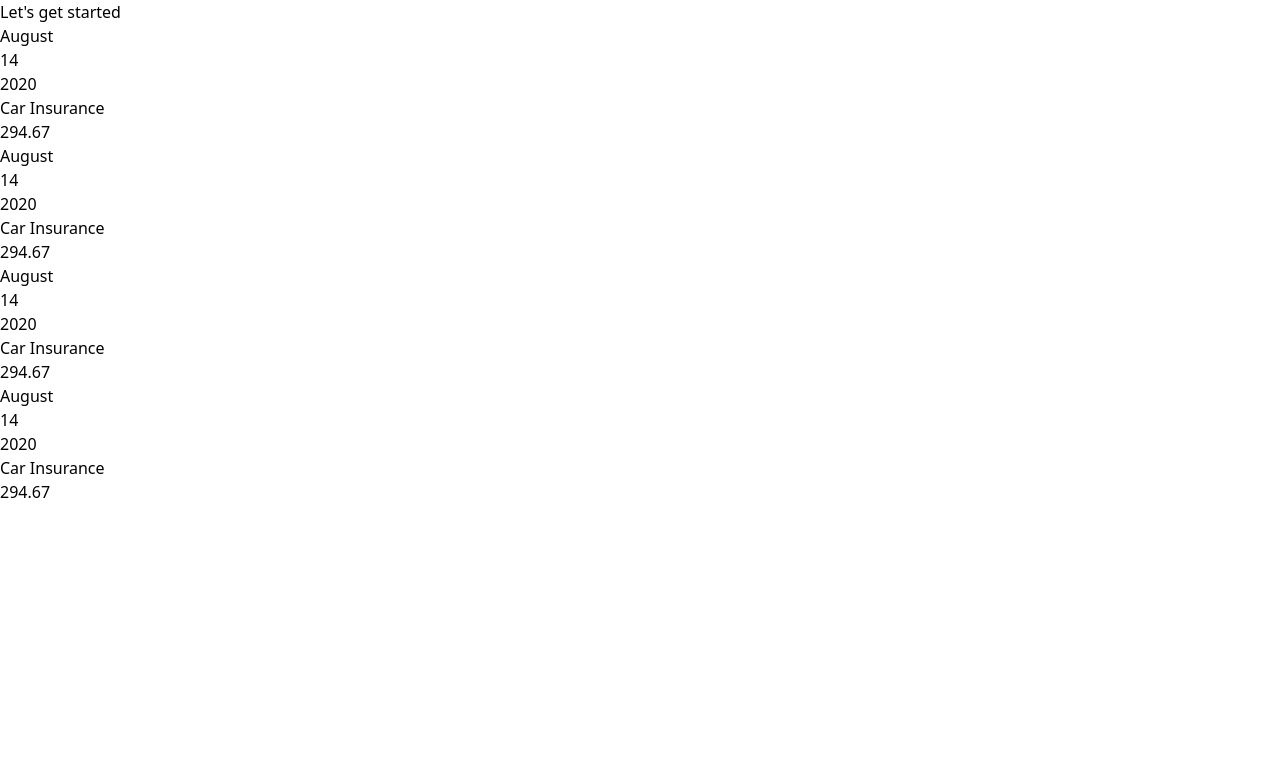
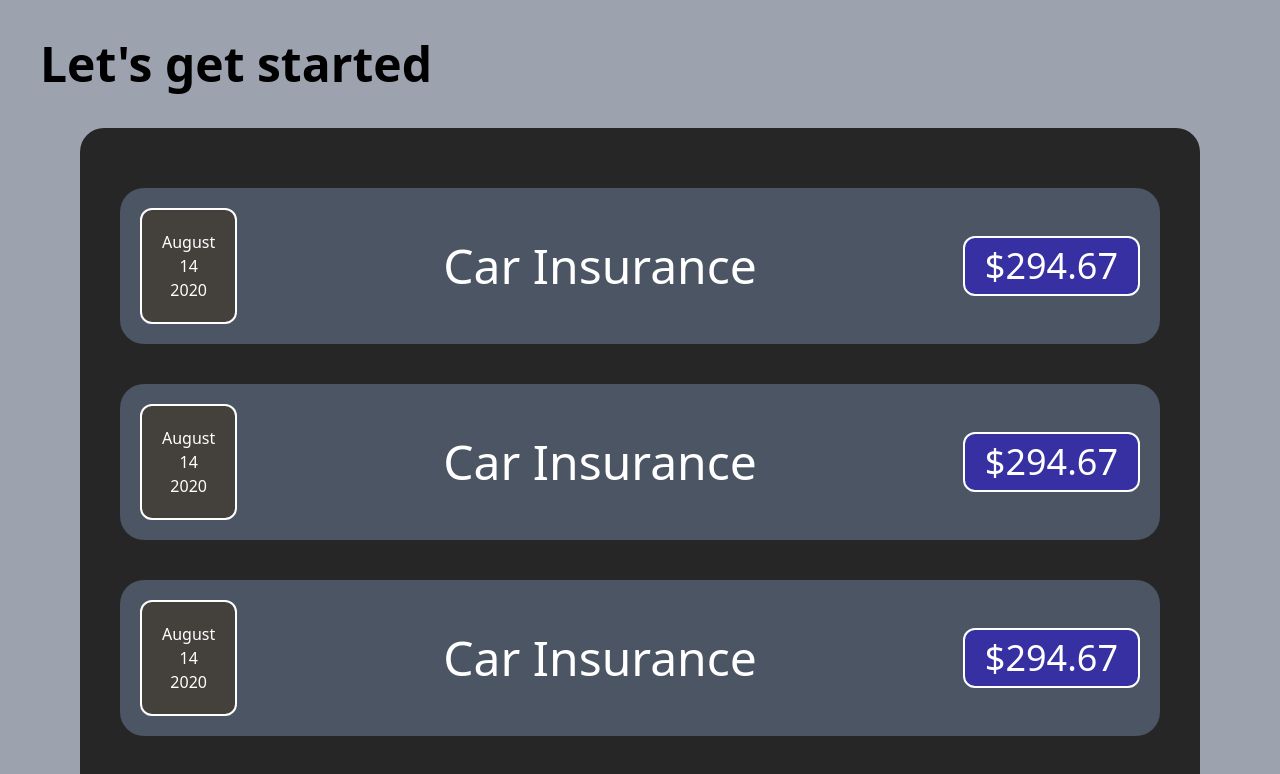
Before and after one commit to Nim759/calander, a React (Create React App) app: page / in a window 1280 px wide. Shown: the top 774 px of the page. Built offline with nearby package versions, Linux system fonts and the light colour scheme.

Commit message:
added css

```diff
--- a/src/App.js
+++ b/src/App.js
@@ -29,8 +29,8 @@ function App() {
   ];
 
   return (
-    <div>
-      <h2>Let's get started</h2>
+    <div className=" bg-gray-400 p-10">
+      <h2 className="font-bold text-5xl">Let's get started</h2>
       <Expenses items={expenses} />
     </div>
   );
--- a/src/components/Card.js
+++ b/src/components/Card.js
@@ -4,7 +4,7 @@ const Card = (props) => {
     const classes = 'card' + props.className;
 
   return (
-    <div className={classes}>{props.children}</div>
+    <div className={classes} >{props.children}</div>
   )
 }
 
--- a/src/components/ExpenseDate.js
+++ b/src/components/ExpenseDate.js
@@ -7,7 +7,7 @@ const ExpenseDate = (props) => {
     const year =props.date.getFullYear()
 
   return (
-    <div>
+    <div className='text-center border-white border-2 p-5 m-5 bg-stone-700 rounded-xl'>
         <p>{month}</p>
         <p>{day}</p>
         <p>{year}</p>
--- a/src/components/ExpenseItem.js
+++ b/src/components/ExpenseItem.js
@@ -7,13 +7,15 @@ const ExpenseItem = (props) => {
 
 
   return (
-    <div>
+
         <Card>
+             <div className='m-10 bg-gray-600 text-white flex justify-between items-center rounded-3xl'>
         <ExpenseDate date={props.title.date}/>
-        <h2>{props.title.title}</h2>
-        <p>{props.title.amount}</p>
+        <h2 className='text-5xl'>{props.title.title}</h2>
+        <p className='bg-indigo-800 border-white border-2 m-5 px-5 py-2 text-4xl rounded-xl'>${props.title.amount}</p>
+        </div>
         </Card>
-    </div>
+
   )
 }
 
--- a/src/components/Expenses.js
+++ b/src/components/Expenses.js
@@ -7,7 +7,7 @@ const Expenses = (props) => {
 
 
   return (
-    <div>
+    <div className='m-10 bg-neutral-800 py-5 rounded-3xl'>
         <Card>
         <ExpenseItem title={props.items[0]}/>
         <ExpenseItem title={props.items[1]}/>
```
